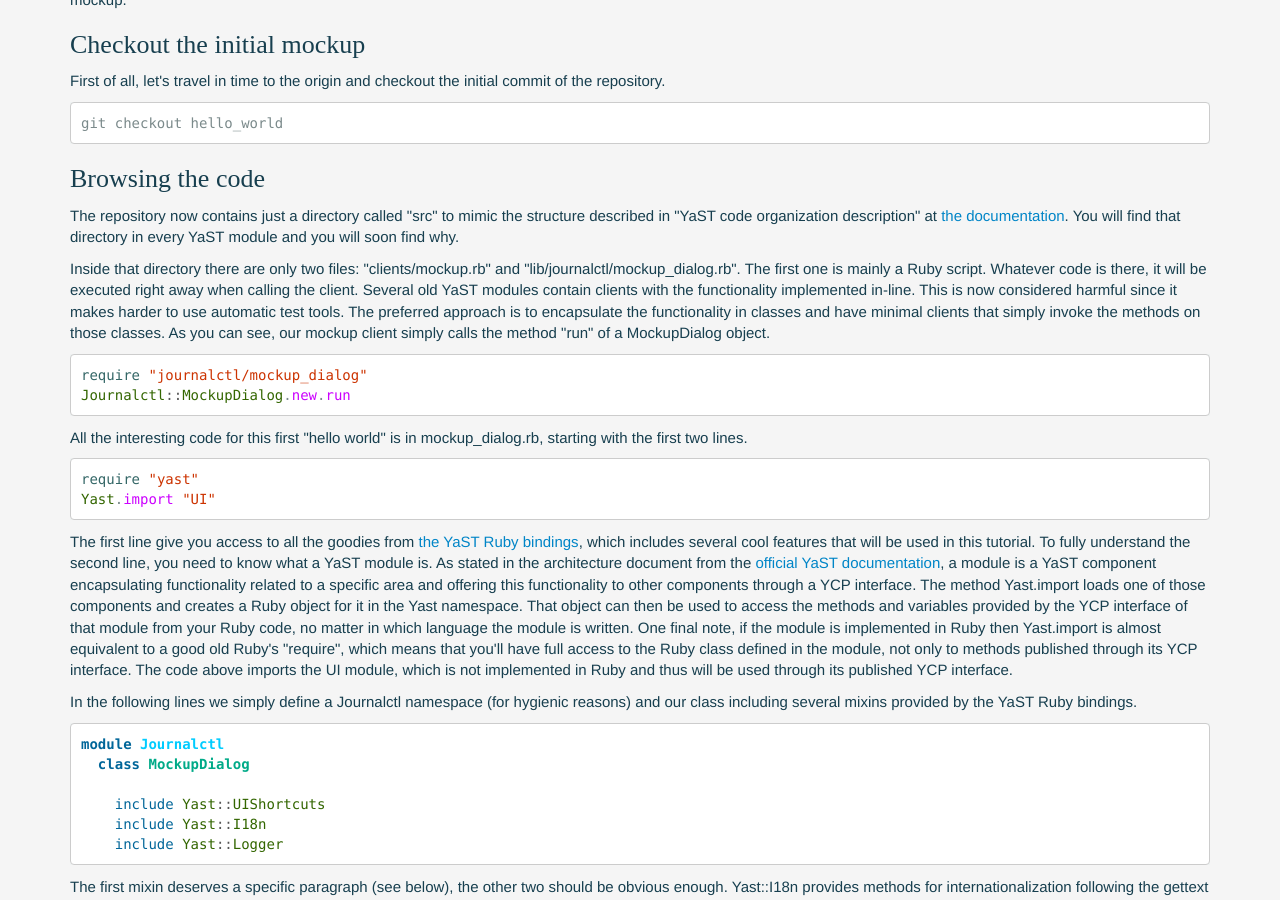
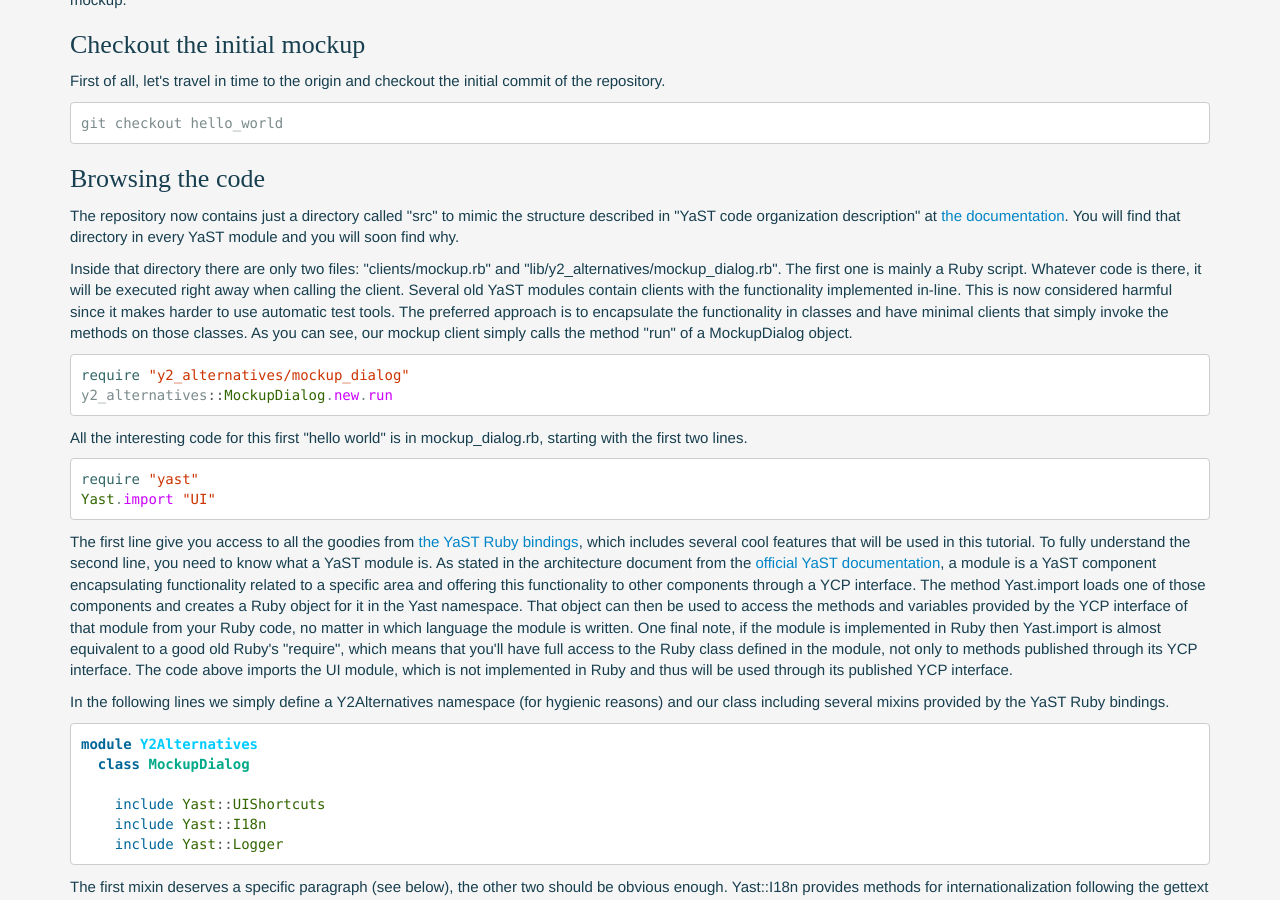
Before and after one commit to jyeray/yast-alternatives-tutorial, a Jekyll site: the page built from step1.html, in a window 1280 px wide and 900 px high, scrolled down 454 px. Built offline with Jekyll 4.4.1, drawn with Linux system fonts in a browser that asks for light colours; some web fonts are replaced.

Commit message:
Journalctl replaced by Y2Alternatives

```diff
--- a/step1.html
+++ b/step1.html
@@ -39,7 +39,7 @@ You will find that directory in every YaST module and you will soon find why.
 </p>
 <p>
 Inside that directory there are only two files: &quot;clients/mockup.rb&quot;
-and &quot;lib/journalctl/mockup_dialog.rb&quot;. The first one is mainly
+and &quot;lib/y2_alternatives/mockup_dialog.rb&quot;. The first one is mainly
 a Ruby script. Whatever code is there, it will be executed right away when
 calling the client. Several old YaST modules contain clients with the
 functionality implemented in-line. This is now considered harmful since it makes
@@ -49,8 +49,8 @@ on those classes. As you can see, our mockup client simply calls the method
 &quot;run&quot; of a MockupDialog object.
 </p>
 {% highlight ruby %}
-require "journalctl/mockup_dialog"
-Journalctl::MockupDialog.new.run
+require "y2_alternatives/mockup_dialog"
+y2_alternatives::MockupDialog.new.run
 {% endhighlight %}
 <p>
 All the interesting code for this first &quot;hello world&quot; is in
@@ -81,12 +81,12 @@ is not implemented in Ruby and thus will be used through its published YCP
 interface.
 </p>
 <p>
-In the following lines we simply define a Journalctl namespace (for hygienic
+In the following lines we simply define a Y2Alternatives namespace (for hygienic
 reasons) and our class including several mixins provided by the YaST Ruby
 bindings.
 </p>
 {% highlight ruby %}
-module Journalctl
+module Y2Alternatives
   class MockupDialog
 
     include Yast::UIShortcuts
```
